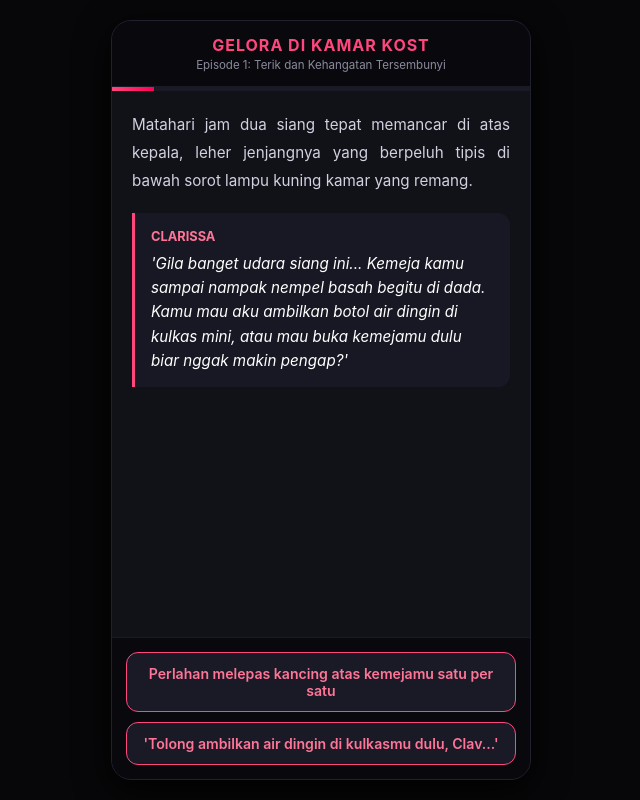
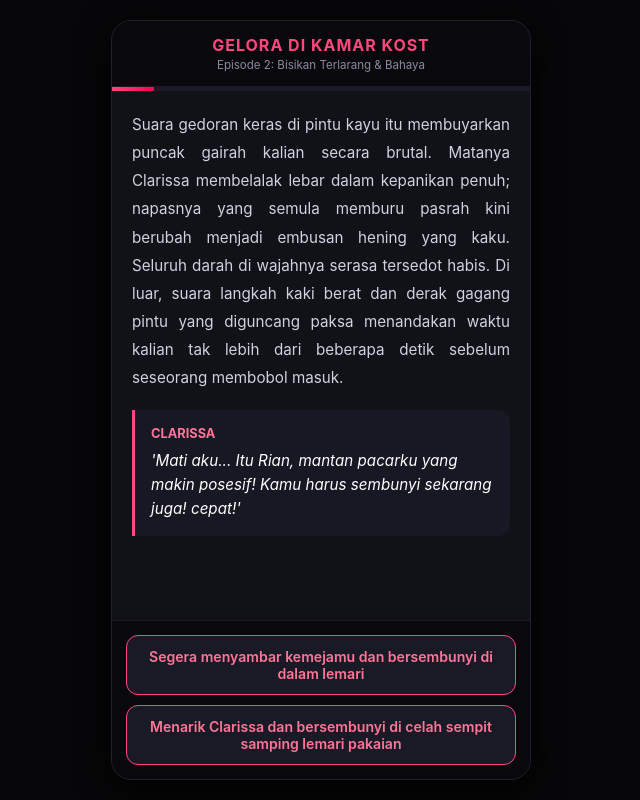
Before and after one commit to Cryptobrownis/NOVEL-EPISODE, a plain HTML site: page index.html in a window 1280 px wide. Shown: the whole page, without its empty margins (319-959 px from the left). Drawn offline with Linux system fonts and the light colour scheme.

Commit message:
Update episode title and content in index.html

```diff
--- a/index.html
+++ b/index.html
@@ -3,7 +3,7 @@
 <head>
     <meta charset="UTF-8">
     <meta name="viewport" content="width=device-width, initial-scale=1.0, maximum-scale=1.0, user-scalable=no">
-    <title>Episode 1: Gelora Di Kamar Kost</title>
+    <title>Episode 2: Rahasia Terlarang di Balik Lemari</title>
     <style>
         * {
             box-sizing: border-box;
@@ -124,7 +124,7 @@
 <div class="app-container">
     <div class="header">
         <h1>Gelora Di Kamar Kost</h1>
-        <p>Episode 1: Terik dan Kehangatan Tersembunyi</p>
+        <p>Episode 2: Bisikan Terlarang & Bahaya</p>
     </div>
     <div class="progress-bar">
         <div class="progress-fill" id="progress"></div>
@@ -142,81 +142,81 @@
 <script>
 const scenes = [
     {
-        narrative: "Matahari jam dua siang tepat memancar di atas kepala, leher jenjangnya yang berpeluh tipis di bawah sorot lampu kuning kamar yang remang.",
-        dialogue: "Clarissa: 'Gila banget udara siang ini... Kemeja kamu sampai nampak nempel basah begitu di dada. Kamu mau aku ambilkan botol air dingin di kulkas mini, atau mau buka kemejamu dulu biar nggak makin pengap?'",
+        narrative: "Suara gedoran keras di pintu kayu itu membuyarkan puncak gairah kalian secara brutal. Matanya Clarissa membelalak lebar dalam kepanikan penuh; napasnya yang semula memburu pasrah kini berubah menjadi embusan hening yang kaku. Seluruh darah di wajahnya serasa tersedot habis. Di luar, suara langkah kaki berat dan derak gagang pintu yang diguncang paksa menandakan waktu kalian tak lebih dari beberapa detik sebelum seseorang membobol masuk.",
+        dialogue: "Clarissa: 'Mati aku... Itu Rian, mantan pacarku yang makin posesif! Kamu harus sembunyi sekarang juga! cepat!'",
         choices: [
-            { text: "Perlahan melepas kancing atas kemejamu satu per satu", nextScene: 1 },
-            { text: "'Tolong ambilkan air dingin di kulkasmu dulu, Clav...'", nextScene: 1 }
+            { text: "Segera menyambar kemejamu dan bersembunyi di dalam lemari", nextScene: 1 },
+            { text: "Menarik Clarissa dan bersembunyi di celah sempit samping lemari pakaian", nextScene: 1 }
         ]
     },
     {
-        narrative: "Clarissa berbalik melangkah menuju kulkas portabel di sudut ruangan. Di dalam kamar kost yang sempit dan minim sirkulasi itu, ia telah menanggalkan pakaian formal kampus dan hanya menyisakan camisole tali spageti tipis berwarna merah marun serta celana kain pendek yang sangat rileks. Saat ia membungkukkan tubuhnya untuk meraih botol air es dari rak bawah, lekuk punggungnya yang mulus serta kilau tipis peluh di sepanjang tulang belakangnya terekspos tanpa tanding di bawah pendar redup ruangan. Pemandangan itu secara drastis mengubah hawa gerah di kamar ini; panas yang semula membakar kulit luar mendadak berubah menjadi desiran gelora intens yang merayap cepat menuju rongga dadamu, mempercepat ketukan jantungmu secara tak terkendali.",
-        dialogue: "Clarissa: 'Kenapa pandangan kamu seperti itu? Dari tadi berdiri sampai sekarang mata kamu nggak berhenti merayap... Kamu kepanasan karena cuaca di luar, atau karena lihat aku seperti ini?'",
+        narrative: "Kamu melompat cepat tanpa busana dada, menyambar kemejamu dan masuk ke dalam celah sempit di balik lemari kayu pakaian yang membentang di sudut kamar. Hanya hitungan detik setelah kamu menyatu dengan kegelapan celah itu, pintu kamar kost dihentakkan terbuka dari luar. Rian melangkah masuk dengan napas memburu, matanya menyapu sekeliling kamar yang berantakan dengan sprei kusut dan hawa panas yang mencurigakan.",
+        dialogue: "Rian: 'Kenapa lama banget buka pintu?! Kamu sama siapa di dalam hah?! Kenapa kasur kamu acak-acakan begini?!'",
         choices: [
-            { text: "'Sepertinya hawa di dalam kamar kamu ini yang jauh lebih panas...'", nextScene: 2 },
-            { text: "Tersenyum dalam dan meraih lembut pergelangan tangannya yang halus", nextScene: 2 }
+            { text: "Menahan napas dan mengintip lewat celah kayu", nextScene: 2 },
+            { text: "Bersiap keluar jika Rian mulai kasar pada Clarissa", nextScene: 2 }
         ]
     },
     {
-        narrative: "Clarissa mengulurkan botol yang berembun dingin itu padamu, namun bukannya menjauh atau kembali ke meja belajarnya, ia justru mengambil keputusan untuk duduk sangat dekat di sampingmu di tepi kasur. Jarak yang tersisa di antara kalian terkikis habis sampai kamu dapat merasakan pendar kehangatan alami dari kulit mulusnya. Aroma wangi lilin aromaterapi vanilla berpadu dengan wangi feminin tubuhnya yang khas, menguasai tiap inci udara lembap yang berputar lambat. Tatapan matanya yang selama ini dikenal dingin dan berjarak oleh mahasiswa lain di kampus, kini tampak berkilat sayu, memancarkan gejolak emosi dan hasrat tersembunyi yang tak sanggup lagi ia tutupi.",
-        dialogue: "Clarissa: 'Jujur saja... dari tadi di ruang kuliah pas jam dosen, tiap kali posisi duduk kamu terlalu dekat sama aku, pikiran aku nggak pernah benar-benar fokus...'",
+        narrative: "Dari dalam celah sempit berdebu itu, pandanganmu mengunci tubuh Clarissa. Ia berdiri dengan bahu bergetar halus, mencoba merapikan camisole tipisnya yang melorot dengan jemari gemetar. Rian mendekat secara intimidatif, mencengkeram lengan Clarissa hingga gadis itu meringis pelan. Namun, yang Rian tidak tahu adalah dari sudut tempatmu bersembunyi, posisi Clarissa persis berdiri membelakanginya dan berhadapan langsung dengan celah sembunyimu.",
+        dialogue: "Clarissa: 'Lepasin, Rian! Kita udah putus! Aku cuma lagi tidur siang dan kepanasan, makanya agak lama buka pintu!'",
         choices: [
-            { text: "Meletakkan botol ke lantai dan memangkas sisa jarak di antara kalian", nextScene: 3 },
-            { text: "Menatap lurus bibir tipisnya yang basah dan sedikit bergetar", nextScene: 3 }
+            { text: "Meraih pergelangan kaki Clarissa dari dalam kegelapan", nextScene: 3 },
+            { text: "Mengusap betis mulusnya perlahan untuk menangkannya", nextScene: 3 }
         ]
     },
     {
-        narrative: "Sisa-sisa pertahanan batin dan keraguan melenyap tanpa bekas. Kamu meletakkan botol air es yang dingin itu ke lantai kayu, lalu menyusupkan telapak tanganmu yang hangat ke pinggang rampingnya yang dilapisi kain camisole halus. Clarissa menarik napas pendek dengan dada yang membuncah naik-turun, namun ia sama sekali tidak berusaha menarik diri atau bergeser. Sentuhan jemarimu di kulit pinggangnya bagaikan aliran sengatan listrik arus rendah yang menjalar hingga ke tulang belakangnya. Ia sedikit memiringkan kepala, menatapmu dengan binar mata pasrah yang pekat, membiarkan seluruh kendali dirinya runtuh sepenuhnya di tanganmu.",
-        dialogue: "Clarissa: 'Jangan bikin aku menyesal... karena sudah memberanikan diri mengizinkan kamu masuk ke dalam kamar kost aku siang ini...'",
+        narrative: "Di bawah tekanan bahaya yang mengintai hanya sejarak beberapa sentimeter, kejutan sensual yang tidak masuk akal justru kembali menyengat. Tanganmu yang merayap di balik kegelapan meraih betis mulus Clarissa yang berdiri menempel di tepi lemari. Sentuhan mendadak di kulit kakinya membuat tubuh Clarissa tegang seketika. Matanya membelalak menatap ke arah celah tempatmu bersembunyi, namun ia terpaksa menahan jeritan atau reaksi apa pun agar Rian tidak curiga.",
+        dialogue: "Rian: 'Tidur siang?! Kamu jangan bohong ya! Bau kamar ini beda, kayak ada wangi parfum cowok dan bau keringat!'",
         choices: [
-            { text: "Menautkan bibirmu ke bibirnya dalam ciuman yang dalam dan menuntut", nextScene: 4 },
-            { text: "Mengecup rahangnya perlahan hingga menyusuri leher jenjangnya", nextScene: 4 }
+            { text: "Perlahan merayapkan jemarimu naik menyusuri paha dalamnya", nextScene: 4 },
+            { text: "Mempererat pegangan di kakinya sambil menatap matanya yang panik", nextScene: 4 }
         ]
     },
     {
-        narrative: "Bibir kalian akhirnya bertaut dalam desakan gairah yang begitu rapat. Ciuman pertama itu mendarat intens dan dahsyat, meluapkan segala bentuk ketertarikan terpendam yang selama berbulan-bulan hanya tersimpan rapat di balik sapaan formal di koridor kampus. Desahan halus dan pasrah yang lolos dari celah bibir Clarissa menyulut gelora yang kian tak tertahankan. Lidahnya menyambut tautanmu dengan keahlian yang memabukkan, sementara kedua tangannya merayap naik ke bahumu, jemarinya tertanam di rambut belakang kepalamu, menarikmu makin merapat tanpa memberi celah sedikit pun.",
-        dialogue: "Clarissa: 'Emmhh... Kamu nakal sekali... Padahal kalau di kelas selalu terlihat diam dan acuh tak acuh...'",
+        narrative: "Sensasi terlarang ini membakar adrenalin hingga ke tingkat yang membahayakan. Ketika Rian sibuk mengacak-acak area meja belajar Clarissa untuk mencari keberadaan pria lain, jemarimu justru makin berani merayap naik menyusuri paha dalam Clarissa dari balik celah. Tubuh Clarissa gemetaran hebat—bukan lagi semata karena takut pada mantan pacarnya, melainkan karena desiran gairah liar yang mendadak menyerangnya di tengah situasi berbahaya ini.",
+        dialogue: "Clarissa: 'Ngg... Rian, keluar sekarang... Aku nggak ada sembunyiin siapa-siapa... emmh...'",
         choices: [
-            { text: "Perlahan mendorong tubuh moleknya hingga rebah di kasur", nextScene: 5 },
-            { text: "Memperdalam ciuman sambil meremas lembut pinggul mulusnya", nextScene: 5 }
+            { text: "Menggigit bibir bawahmu melihat reaksi tahanan napas Clarissa", nextScene: 5 },
+            { text: "Sengaja menekan jemarimu lebih tinggi di balik celana pendeknya", nextScene: 5 }
         ]
     },
     {
-        narrative: "Tubuh indah Clarissa kini terbaring pasrah di atas permukaan kasur busa, terkunci sepenuhnya di bawah kungkungan tubuhmu. Dalam posisi terkunci itu, dada camisole tipisnya kembang-kempis cepat, menyuarakan ritme napasnya yang memburu dan berantakan. Telapak tanganmu mulai merayap perlahan menyusuri paha mulusnya yang hangat, naik sedikit demi sedikit dengan tekanan yang mengundang getaran sensual. Sentuhan teliti itu membuat Clarissa melengkungkan punggungnya refleks, menggigit bibir bawahnya erat-erat demi menahan desahan nikmat yang mengancam keluar dari tenggorokannya.",
-        dialogue: "Clarissa: 'Panas sekali... Tolong lepaskan kemejamu... Aku ingin merasakan dadamu tepat menempel di atas tubuhku...'",
+        narrative: "Suara desahan terkejut yang berusaha setengah mati ditahan oleh Clarissa membuat Rian berbalik curiga. Clarissa dengan cepat menggigit bibir bawahnya rapat-rapat sampai memerah, meremas kain camisole di dadanya yang kembang-kempis cepat. Paha mulusnya di balik kegelapan kini bergetar hebat saat jemarimu menyentuh area paling sensitifnya secara sembunyi-sembunyi di bawah ancaman tertangkap basah.",
+        dialogue: "Rian: 'Suara apa itu tadi, Clav? Kenapa muka kamu merah banget dan napas kamu kayak orang ketakutan begitu?'",
         choices: [
-            { text: "Membuka kemejamu dan menempelkan dada ke tubuhnya", nextScene: 6 },
-            { text: "Menjelajahi leher dan tulang selangkanya dengan ciuman yang membakar", nextScene: 6 }
+            { text: "Clarissa menyandarkan pinggulnya lebih rapat ke arah celahmu", nextScene: 6 },
+            { text: "Clarissa berpura-pura marah untuk mengalihkan perhatian", nextScene: 6 }
         ]
     },
     {
-        narrative: "Kemeja kampusmu terlepas dan jatuh begitu saja ke lantai. Ketika kulit dada kalian saling bergesekan tanpa penghalang, rasa basah dari peluh tipis yang menyatu justru membakar sisa kendali diri yang tersisa di kepala. Kamu menjelajahi leher jenjang hingga area bahunya dengan ciuman-ciuman panas yang memabukkan. Kedua tangan Clarissa mencengkeram erat bahu bidangmu, menyalurkan sensasi sengatan gairah luar biasa yang merayapi setiap sel saraf di tubuhnya.",
-        dialogue: "Clarissa: 'Pelan-pelan... Nanti... nanti anak kost di kamar sebelah bisa mendengar suara desahan aku...'",
+        narrative: "Bukannya menarik diri karena takut, Clarissa dalam kepasrahan gairah rahasianya justru sengaja memundurkan pinggulnya makin merapat ke celah lemari. Sensasi sentuhan jemarimu di bawah ancaman ketahuan ini justru memberi sengatan nikmat yang berlipat ganda. Napasnya kian pendek, matanya sayu berair menatapmu di balik kegelapan celah kayu sempit itu.",
+        dialogue: "Clarissa: 'Aku... aku cuma agak pusing karena kamu membentak-bentak aku terus! Keluar, Rian, sebelum aku teriak panggil panggil bapak kost!'",
         choices: [
-            { text: "Berbisik tepat di telinganya: 'Tahan suara indahmu ini...'", nextScene: 7 },
-            { text: "Sengaja memperdalam gerakan hingga ia makin terbuai", nextScene: 7 }
+            { text: "Menarik lembut pakaian bawahnya dari celah", nextScene: 7 },
+            { text: "Memberikan sentuhan halus yang makin mempercepat napasnya", nextScene: 7 }
         ]
     },
     {
-        narrative: "Hembusan bisikan hangatmu tepat di daun telinganya mengirimkan gelombang merinding hingga ke ujung kakinya. Tanganmu menyusup lebih dalam ke balik pakaian tipisnya, menikmati setiap lekuk sensual tubuhnya yang kini sepenuhnya menyerah di bawah penguasaanmu. Udara kamar kost yang sempit terasa kian menipis dan habis, tersedot sepenuhnya oleh gelora murni yang membakar siang hari kalian menjadi ruang intim tanpa batas.",
-        dialogue: "Clarissa: 'Aku... aku sudah tidak tahan lagi... Kamu benar-benar bikin aku gila siang ini...'",
+        narrative: "Rian yang mulai gentar mendengar ancaman panggil bapak kost akhirnya mundur beberapa langkah menuju pintu, namun pandangannya masih liar memindai sudut kamar. Di saat yang bersamaan, sentuhan jemarimu di area rahasia Clarissa telah mencapai ambang batas ketahanannya. Gelombang kepuasan terlarang menyapu seluruh kesadaran Clarissa; lututnya lemas seketika dan ia harus berpegangan erat pada tepi meja agar tidak jatuh terjerembap.",
+        dialogue: "Clarissa: 'Emmhh... ahh... Rian, pergi... sekarang...'",
         choices: [
-            { text: "Meraih kedua pergelangan tangannya dan menguncinya di atas kepala", nextScene: 8 },
-            { text: "Menatap matanya yang basah penuh ketundukan dan kepasrahan", nextScene: 8 }
+            { text: "Menahan tubuhnya dari bawah agar tidak jatuh", nextScene: 8 },
+            { text: "Mengecup tumit dan pergelangan kakinya yang halus", nextScene: 8 }
         ]
     },
     {
-        narrative: "Kamu mengunci kedua jemarinya di atas kepala, menatap lurus ke dalam matanya yang dipenuhi binar kepasrahan murni. Tak ada lagi sekat formalitas sebagai kawan sekelas; yang tersisa hanyalah dua insan yang terperangkap dalam jerat gairah murni di tengah teriknya siang hari. Napas kalian bersatu dalam irama yang kian berburu dan liar, tepat berada di ambang puncak penyerahan diri secara utuh.",
-        dialogue: "Clarissa: 'Lakukan... Sentuh aku lebih jauh lagi, buat aku jadi milikmu sepenuhnya hari ini...'",
+        narrative: "Rian mendengus kasar, tidak menyadari gairah terlarang yang baru saja meledak diam-diam hanya satu meter di depannya. 'Oke! Aku pergi! Tapi urusan kita belum selesai, Clarissa!' ancam Rian sambil membanting pintu kamar kost hingga bergetar keras. Langkah kakinya perlahan menjauh dan melenyap di sepanjang lorong kost.",
+        dialogue: "Clarissa: 'Dia... dia sudah pergi...'",
         choices: [
-            { text: "Menanggalkan rintangan terakhir dan menyatu dengannya", nextScene: 9 }
+            { text: "Keluar dari celah dan langsung merengkuh tubuhnya yang lemas", nextScene: 9 }
         ]
     },
     {
-        narrative: "Tepat ketika gairah menyengat di titik tertinggi dan kamu hendak menanggalkan sisa rintangan kain terakhirnya, sebuah hantaman brutal mendarat keras di pintu kamar kost! Gedoran liar itu menggetarkan kusep kayu yang rapuh, disusul suara gagang pintu yang diguncang paksa dan putaran kunci dari luar secara mendadak!",
-        dialogue: "Suara Luar: 'Clarissa! Buka pintunya sekarang! Aku tahu kamu di dalam lagi masukkan cowok lain!'",
+        narrative: "Kamu keluar dari celah sempit itu dan seketika menangkap tubuh Clarissa yang hampir roboh ke lantai. Napasnya masih memburu liar, matanya penuh dengan sisa-sisa kejutan dan gairah yang membakar. Namun sebelum sempat kalian melanjutkan gelora yang tertunda, layar ponselmu yang tergeletak di lantai mendadak menyala memancarkan panggilan video. Nama yang tertera di layar membuat jantungmu berhenti berdetak: Nama Kekasihmu Sendiri yang berada di luar kota...",
+        dialogue: "Ponsel: 'Memanggil Panggilan Video dari Sayang...'",
         choices: [
-            { text: "BERSAMBUNG KE EPISODE 2...", nextScene: 0 }
+            { text: "BERSAMBUNG KE EPISODE 3...", nextScene: 0 }
         ]
     }
 ];
```
